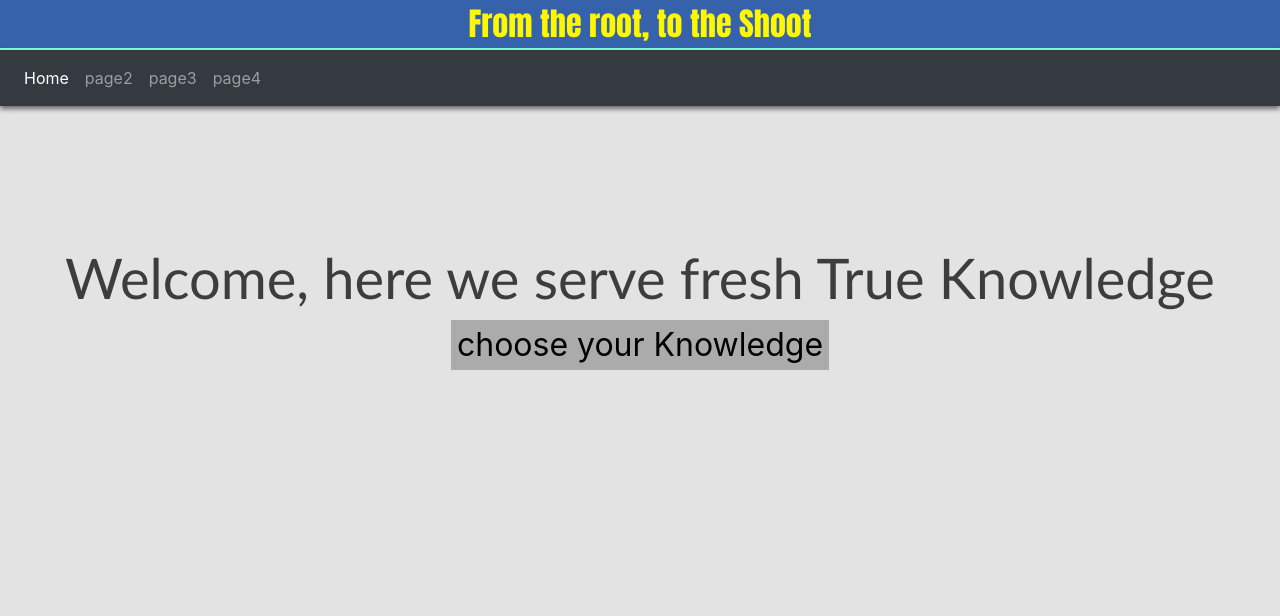
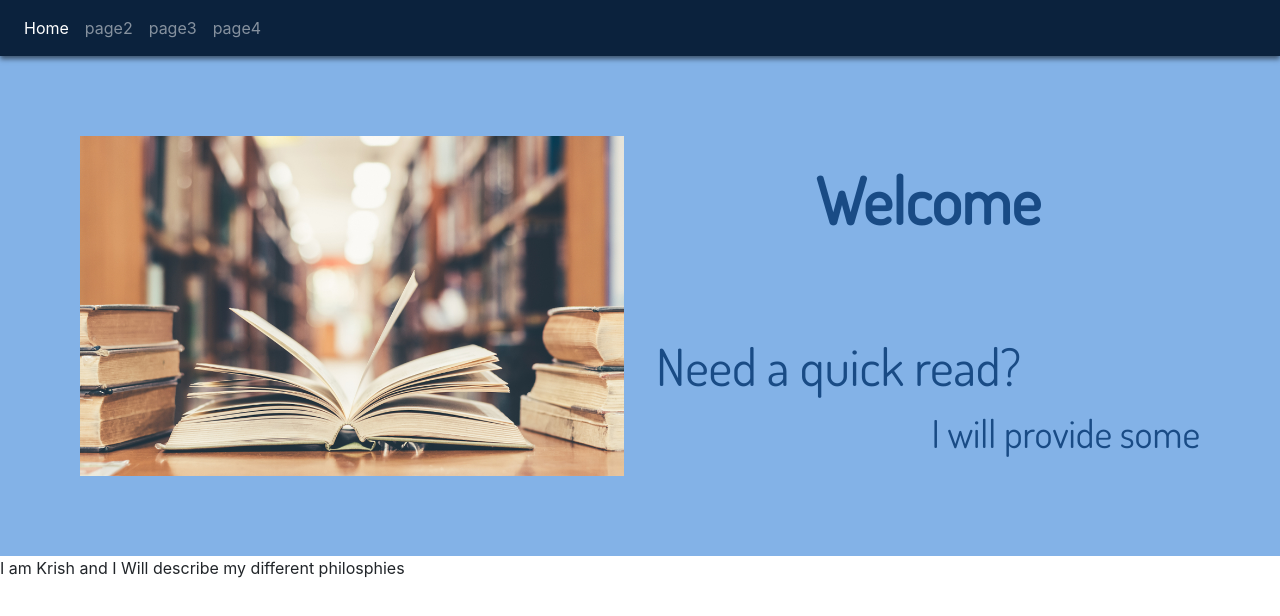
Before and after one commit to krishgon/Web_development, a plain HTML site: page cs50/homepage/index.html in a window 1280 px wide. Drawn offline with nearby package versions, Linux system fonts and the light colour scheme.

Commit message:
add layout in homepage

```diff
--- a/cs50/homepage/index.html
+++ b/cs50/homepage/index.html
@@ -11,18 +11,18 @@
         integrity="sha384-JcKb8q3iqJ61gNV9KGb8thSsNjpSL0n8PARn9HuZOnIxN0hoP+VmmDGMN5t9UJ0Z" crossorigin="anonymous">
     <link rel="stylesheet" href="styles.css">
 
+    <!-- google fonts -->
+    <link rel="stylesheet" href="https://fonts.googleapis.com/css?family=Dosis">
+
+
     <script src="script.js"></script>
 
-    <title>Hello, world!</title>
+    <title>Home</title>
 </head>
 
 <body>
-    <div class="heading">
-        From the root, to the Shoot
-    </div>
-    <div class="seperator"></div>
     <!-- navigation bar -->
-    <nav class="navbar navbar-expand-lg navbar-dark bg-dark sticky">
+    <nav class="navbar navbar-expand-lg navbar-dark bg-darkBlue sticky">
         <button class="navbar-toggler" type="button" data-toggle="collapse" data-target="#navbarSupportedContent"
             aria-controls="navbarSupportedContent" aria-expanded="false" aria-label="Toggle navigation">
             <span class="navbar-toggler-icon"></span>
@@ -45,45 +45,17 @@
             </ul>
         </div>
     </nav>
-
     <div class="content">
-        <div class="title">
-            Welcome, here we serve fresh True Knowledge
+        <div class="intro">
+            <img src="book.jpg" alt="read" width="600" height="400" class="bookImg">
+            <div class="info">
+                <div class="heading">Welcome</div>
+                <div class="heading2">Need a quick read?</div>
+                <div style="text-align: right;">I will provide some</div>
+            </div>
         </div>
-        <div class="responsive">
-            <div class="chooseToggle">
-                <input type="button" class="chooseButton" value="choose your Knowledge"></input>
-            </div>
-
-            <div id="myCarousel" class="carousel slide hidden" data-ride="carousel">
-                <ol class="carousel-indicators">
-                    <li data-target="#myCarousel" data-slide-to="0" class="active"></li>
-                    <li data-target="#myCarousel" data-slide-to="1"></li>
-                    <li data-target="#myCarousel" data-slide-to="2"></li>
-                </ol>
-                <div class="carousel-inner">
-                    <div class="carousel-item active">
-                        <img class="d-block w-100" src="https://dummyimage.com/1000x200/333333/e6e6e6&text=How"
-                            alt="First slide">
-                    </div>
-                    <div class="carousel-item">
-                        <img class="d-block w-100" src="https://dummyimage.com/1000x200/333333/e6e6e6&text=Are"
-                            alt="Second slide">
-                    </div>
-                    <div class="carousel-item">
-                        <img class="d-block w-100" src="https://dummyimage.com/1000x200/333333/e6e6e6&text=You"
-                            alt="Third slide">
-                    </div>
-                </div>
-                <a class="carousel-control-prev" href="#myCarousel" role="button" data-slide="prev">
-                    <span class="carousel-control-prev-icon" aria-hidden="true"></span>
-                    <span class="sr-only">Previous</span>
-                </a>
-                <a class="carousel-control-next" href="#myCarousel" role="button" data-slide="next">
-                    <span class="carousel-control-next-icon" aria-hidden="true"></span>
-                    <span class="sr-only">Next</span>
-                </a>
-            </div>
+        <div class="about">
+            I am Krish and I Will describe my different philosphies
         </div>
     </div>
     <!-- Optional JavaScript -->
--- a/cs50/homepage/styles.css
+++ b/cs50/homepage/styles.css
@@ -1,16 +1,11 @@
-body{
-  background-color: rgb(227, 227, 227);
+/* body{
+  background-color: #83B2E7;
+} */
+
+/* design of navbar */
+.bg-darkBlue{
+  background-color: #0B223D;
 }
-
-.heading{
-  text-align: center;
-  font-size: 200%;
-  font-family: Impact, Haettenschweiler, 'Arial Narrow Bold', sans-serif;
-  background-color: rgb(53, 98, 171);
-  color: rgb(255, 247, 0);
-
-}
-
 .sticky{
   position: sticky;
   top: 0;
@@ -18,59 +13,47 @@ body{
   overflow: hidden;
 }
 
-.seperator{
-  display: block;
-  width: 100%;
-  height: 2px;
-  margin-top: 0px;
-  margin-bottom: 0px;
-  background-color: aquamarine;
+/* design of content */
+.content{
 }
 
-.content{
-  overflow: auto;
-  margin-top: 2px;
-  font-size: 2rem;
+.intro{
+  padding: 4rem;
+  background-color: #83B2E7;
+  display: flex;
+  flex-direction: row;
+  flex-wrap: wrap;
+  align-items: flex-start;
+  justify-content: center;
 }
 
-.title{
-  margin-top: 8rem;
-  text-align: center;
-  font-size: 3.5rem;
-  color: rgb(61, 61, 61);
-  font-family: "Trebuchet MS", Helvetica, sans-serif;
+.bookImg, .info {
+  padding: 1rem;
+  width: 50%;
 }
 
-.content{
-  width: 100%;
+.bookImg {
+  min-width: 30rem;
+  height: auto;
 }
 
-.subtitle{
-  text-align: center;
-  font-family: "Trebuchet MS", Helvetica, sans-serif;
-  color: rgb(80, 80, 80);
+.info{
+  color: #194B85;
+  display: flex;
+  flex-direction: column;
+  font-family: 'Dosis';
+  font-size: 3vw;
 }
 
-.hidden{
-  display: none;
+.heading{
+  padding: 1rem;
+  padding-bottom: 5rem;
+  font-size: 5vw;
+  font-weight: bolder;
+  text-align: center;
 }
 
-.chooseButton {
-  position: absolute;
-  background-color: rgb(171, 171, 171);
-  text-align: center;
-  border: none;
+.heading2{
+  font-size: 4vw;
+  font-weight: 200;
 }
-
-#responsive {
-  display: flex;
-  align-items: center;
-  position: relative;
-  width: 100%;
-}
-
-.chooseToggle{
-  width: 100%;
-  display: flex;
-  justify-content: center;
-}
```
Also changed, not shown: cs50/homepage/book.jpg (added), cs50/homepage/specification.txt (added).
